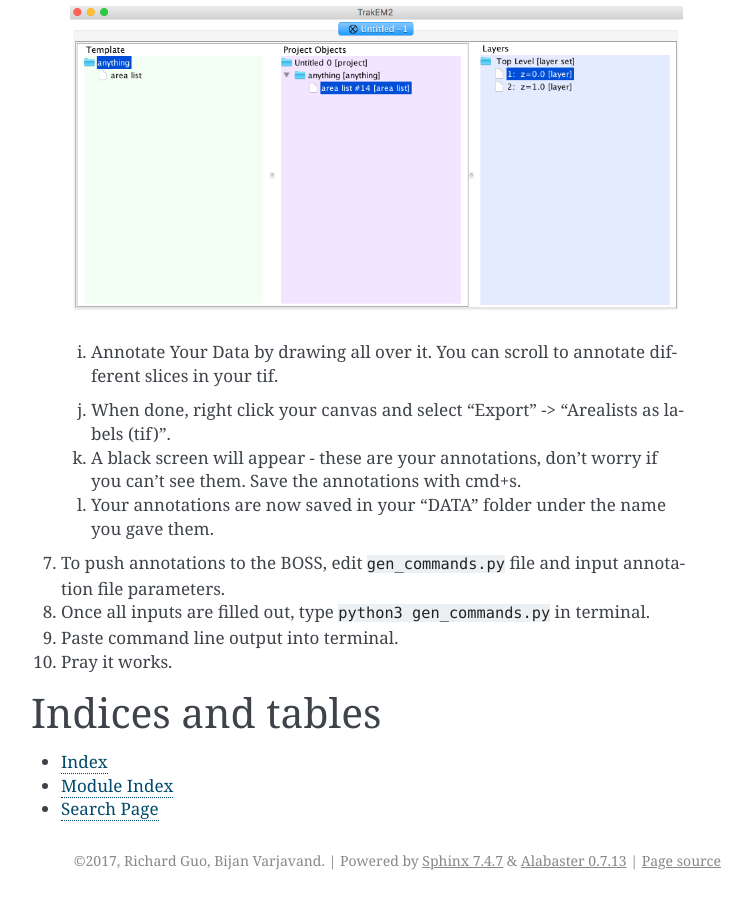
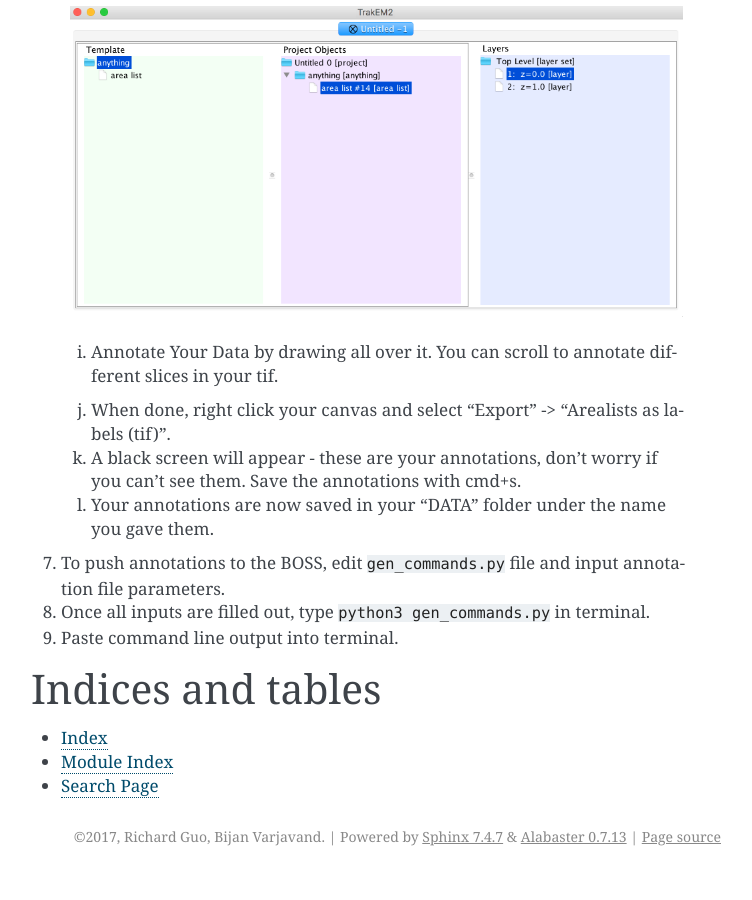
Before and after one commit to rguo123/NeuroData_Annotate, a Sphinx documentation site: the page built from docs/source/index.rst, in a window 1280 px wide and 900 px high, scrolled down 2303 px. Shown: the whole window, without its empty margins (389-1141 px from the left). Built offline with Sphinx 7.4.7, drawn with Linux system fonts in a browser that asks for light colours; after the commit the page ends 3179 px from its top, so only the background shows below that.

Commit message:
got rid of joke line

```diff
--- a/docs/source/index.rst
+++ b/docs/source/index.rst
@@ -73,7 +73,6 @@ Welcome to NeuroData Annotate's documentation!
 
 9. Paste command line output into terminal.
 
-10. Pray it works.
 
 Indices and tables
 ==================
```
